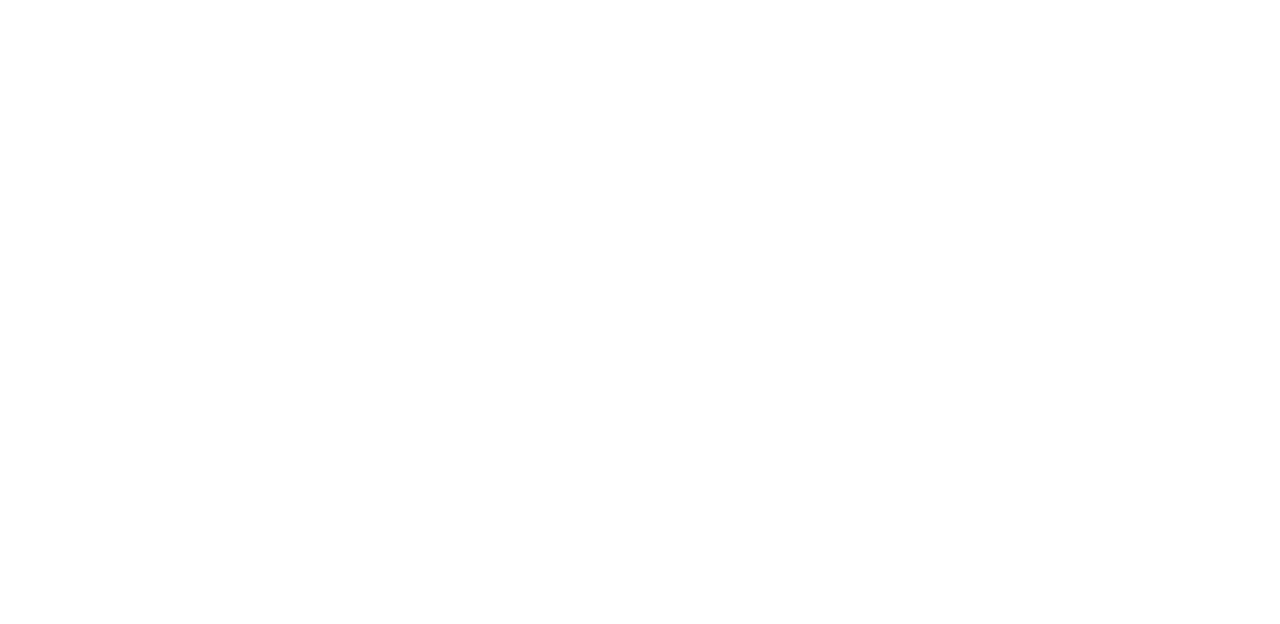
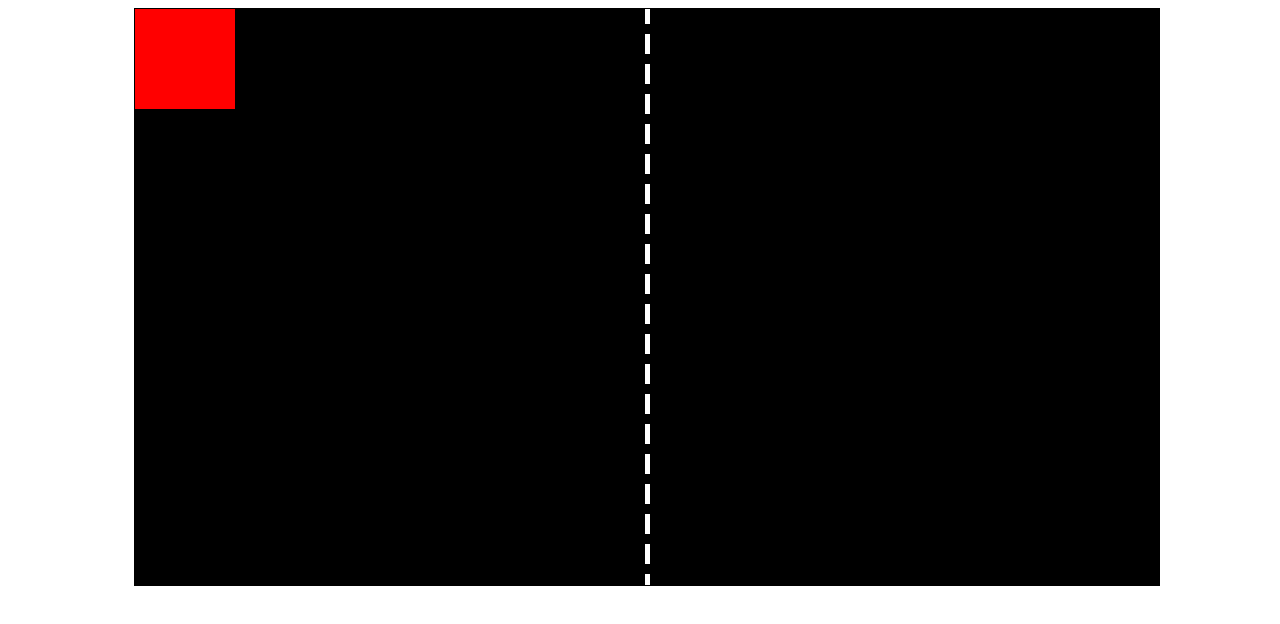
Before and after one commit to iamzhaihy/pong, a website: page src/index.html in a window 1280 px wide. Drawn offline with Linux system fonts and the light colour scheme.

Commit message:
feat: background OK

```diff
--- a/src/css/styles.css
+++ b/src/css/styles.css
@@ -0,0 +1,21 @@
+canvas {
+    position: absolute;
+    border: 1px solid black;
+}
+
+.container {
+    width: 80%;
+    margin: auto;
+}
+
+#canv_bg {
+    z-index: 1;
+}
+
+#canv_main {
+    z-index: 2;
+}
+
+#canv_ui {
+    z-index: 3;
+}
--- a/src/index.html
+++ b/src/index.html
@@ -8,6 +8,11 @@
     <title>Pong!</title>
 </head>
 <body>
+    <main class="container">
+        <canvas id="canv_bg" width="800" height="600"></canvas>
+        <canvas id="canv_main" width="800" height="600"></canvas>
+        <canvas id="canv_ui" width="800" height="600"></canvas>
+    </main>
 
     <script src="./js/app.js"></script>
 </body>
--- a/src/js/app.js
+++ b/src/js/app.js
@@ -0,0 +1,36 @@
+let canv_bg = document.getElementById("canv_bg");
+let canv_ui = document.getElementById("canv_ui");
+let canv_main = document.getElementById("canv_main");
+
+for (c of [canv_bg, canv_main, canv_ui]) {
+    c.width = window.innerWidth * 0.8;
+    c.height = window.innerWidth * 0.8 * 9/16;
+}
+
+let ctx_bg = canv_bg.getContext("2d");
+let ctx_ui = canv_ui.getContext("2d");
+let ctx_main = canv_main.getContext("2d");
+
+const cwidth = canv_bg.width;
+const cheight = canv_bg.height;
+
+function draw_background() {
+    ctx_bg.save();
+    ctx_bg.fillStyle = "black";
+    ctx_bg.fillRect(0, 0, cwidth, cheight);
+    ctx_bg.strokeStyle = "white";
+    ctx_bg.lineWidth = 5;
+    ctx_bg.setLineDash([20, 10]);
+    ctx_bg.lineDashOffset = 5;
+    ctx_bg.beginPath();
+    ctx_bg.moveTo(cwidth/2 + 0.5, 0);
+    ctx_bg.lineTo(cwidth/2 + 0.5, cheight);
+    ctx_bg.stroke();
+    ctx_bg.restore();
+}
+
+draw_background();
+
+ctx_ui.fillStyle = "red"
+ctx_ui.clearRect(0,0,cwidth,cheight);
+ctx_ui.fillRect(0,0,100,100);
```
